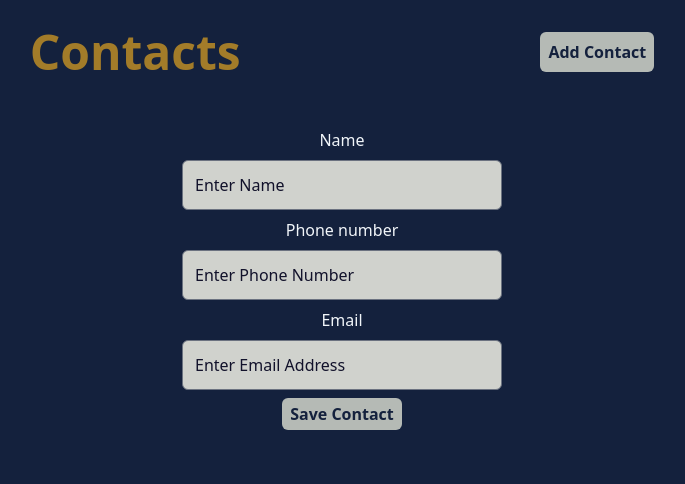
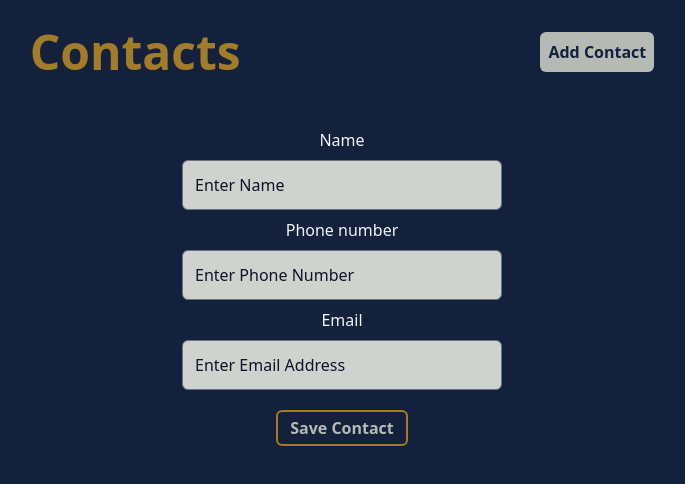
Before and after one commit to Kodeden/react-router-challenge-i-r-heart, a React (Vite) app: page /add-edit in a window 1280 px wide. Shown: the top 484 px of the page, without its empty margins (298-983 px from the left). Built offline with nearby package versions, Linux system fonts and the light colour scheme.

Commit message:
style: :lipstick: change style and order of action buttons in `contact-profile`

```diff
--- a/src/components/contacts/contact-profile.jsx
+++ b/src/components/contacts/contact-profile.jsx
@@ -19,9 +19,9 @@ export default function ContactProfile() {
         <div className="text-xl text-[#b5bab5]">{contact.email}</div>
       </main>
       <div className="flex flex-col items-center justify-center">
-        <BackButton />
         <EditButton contact={contact} />
         <DeleteButton contactId={contact.id} />
+        <BackButton />
       </div>
     </>
   );
--- a/src/index.css
+++ b/src/index.css
@@ -18,7 +18,7 @@
 
 @layer components {
   .actionButton {
-    @apply rounded-md bg-[#b5bab5] px-2 py-1 font-semibold text-[#14213d] hover:bg-[#a37c29] hover:font-bold  hover:text-[#14213d];
+    @apply m-3 rounded-md border-2 border-[#a37c29]  bg-[#14213d] px-3 py-1  font-semibold text-[#b5bab5]  hover:border-none hover:bg-[#a37c29] hover:font-bold  hover:text-[#14213d];
   }
 
   .formsInput {
```
